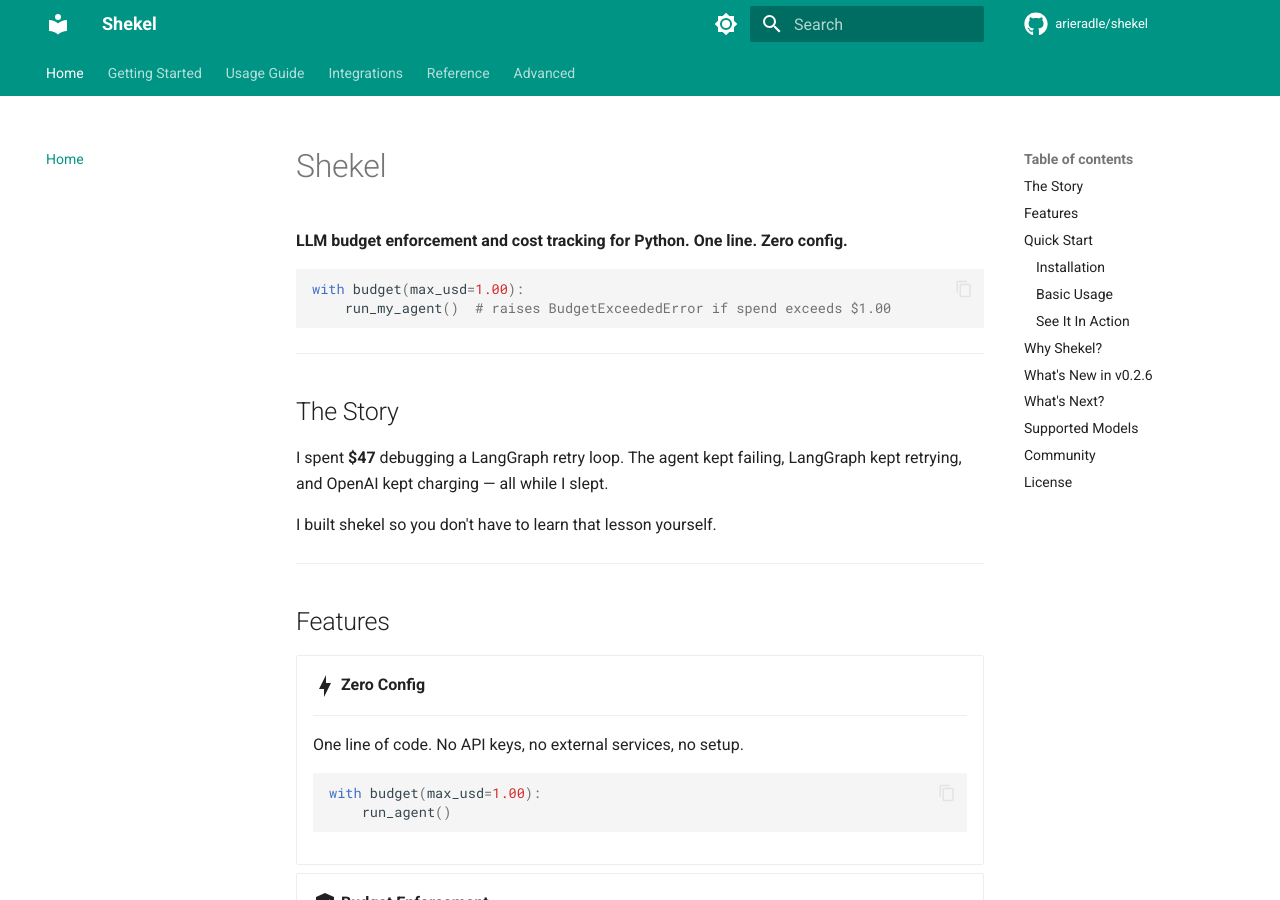
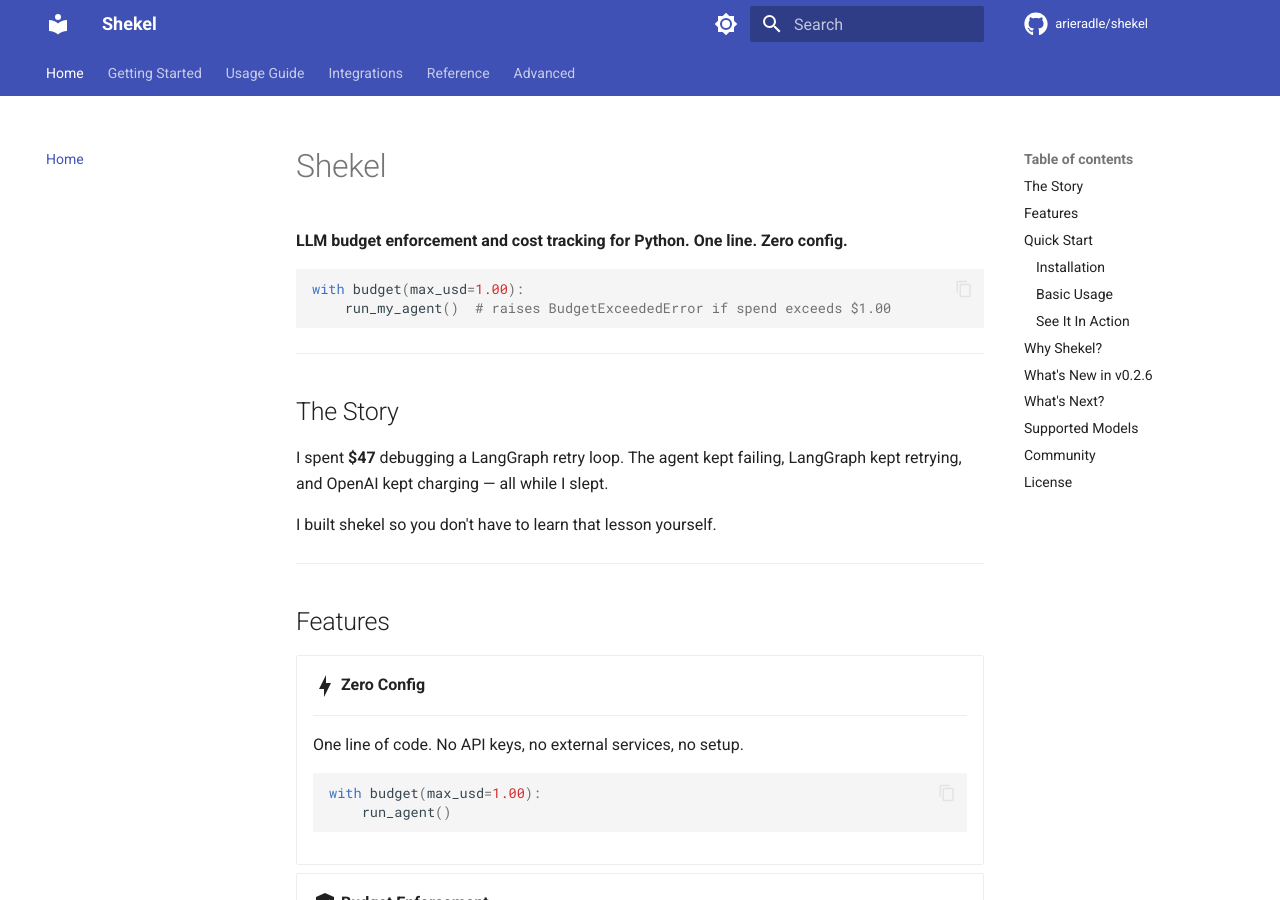
Before and after one commit to arieradle/shekel, an MkDocs documentation site: the page built from docs/index.md, in a window 1280 px wide and 900 px high. Built offline with MkDocs 1.6.1 and Material for MkDocs 9.7.7, drawn with Linux system fonts in a browser that asks for light colours; comment, search, counter and statistics services are not loaded; the version menu is left out.

Commit message:
docs: switch color scheme to indigo

```diff
--- a/mkdocs.yml
+++ b/mkdocs.yml
@@ -15,16 +15,16 @@
     # Light mode
     - media: "(prefers-color-scheme: light)"
       scheme: default
-      primary: teal
-      accent: cyan
+      primary: indigo
+      accent: indigo
       toggle:
         icon: material/brightness-7
         name: Switch to dark mode
     # Dark mode
     - media: "(prefers-color-scheme: dark)"
       scheme: slate
-      primary: teal
-      accent: cyan
+      primary: indigo
+      accent: indigo
       toggle:
         icon: material/brightness-4
         name: Switch to light mode
```
